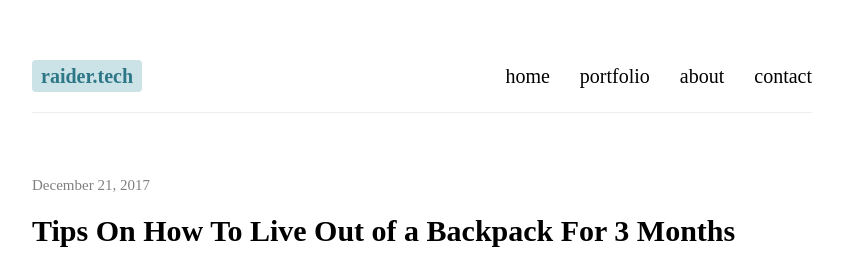
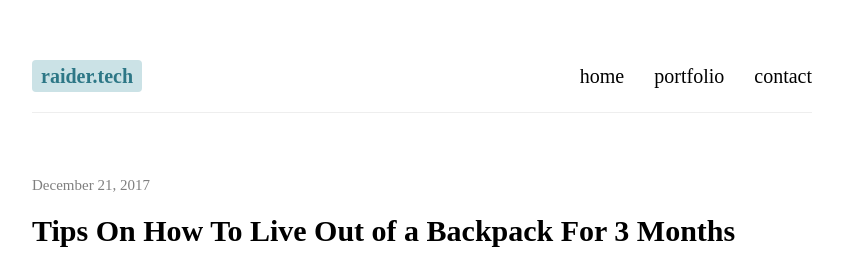
Before and after one commit to adamraider/blog, a Jekyll site: the page built from index.html, in a window 1280 px wide. Shown: the top 258 px of the page, without its empty margins (218-1061 px from the left). Built offline with Jekyll 4.4.1, drawn with Linux system fonts in a browser that asks for light colours; some web fonts are replaced.

Commit message:
temp remove about page

```diff
--- a/_includes/header.html
+++ b/_includes/header.html
@@ -4,7 +4,7 @@
     <ul class="nav__menu">
       <li class="nav__menu__item"><a href="{{ url | prepend:site.baseurl }}/">home</a></li>
       <li class="nav__menu__item"><a href="https://raider.tech" target="_blank">portfolio</a></li>
-      <li class="nav__menu__item"><a href="{{ url | prepend:site.baseurl }}/about">about</a></li>
+      <!-- <li class="nav__menu__item"><a href="{{ url | prepend:site.baseurl }}/about">about</a></li> -->
       <li class="nav__menu__item"><a href="mailto:adam@raider.tech">contact</a></li>
     </ul>
   </div>
```
